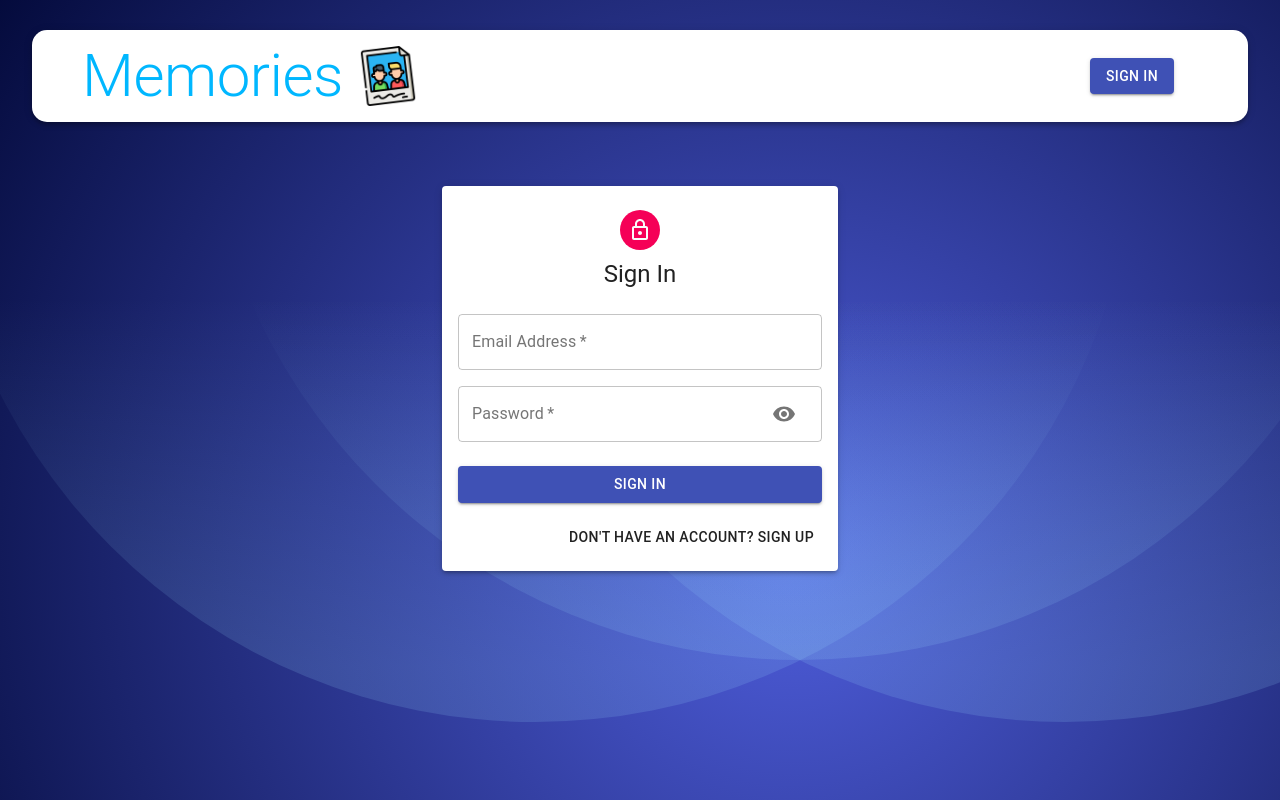
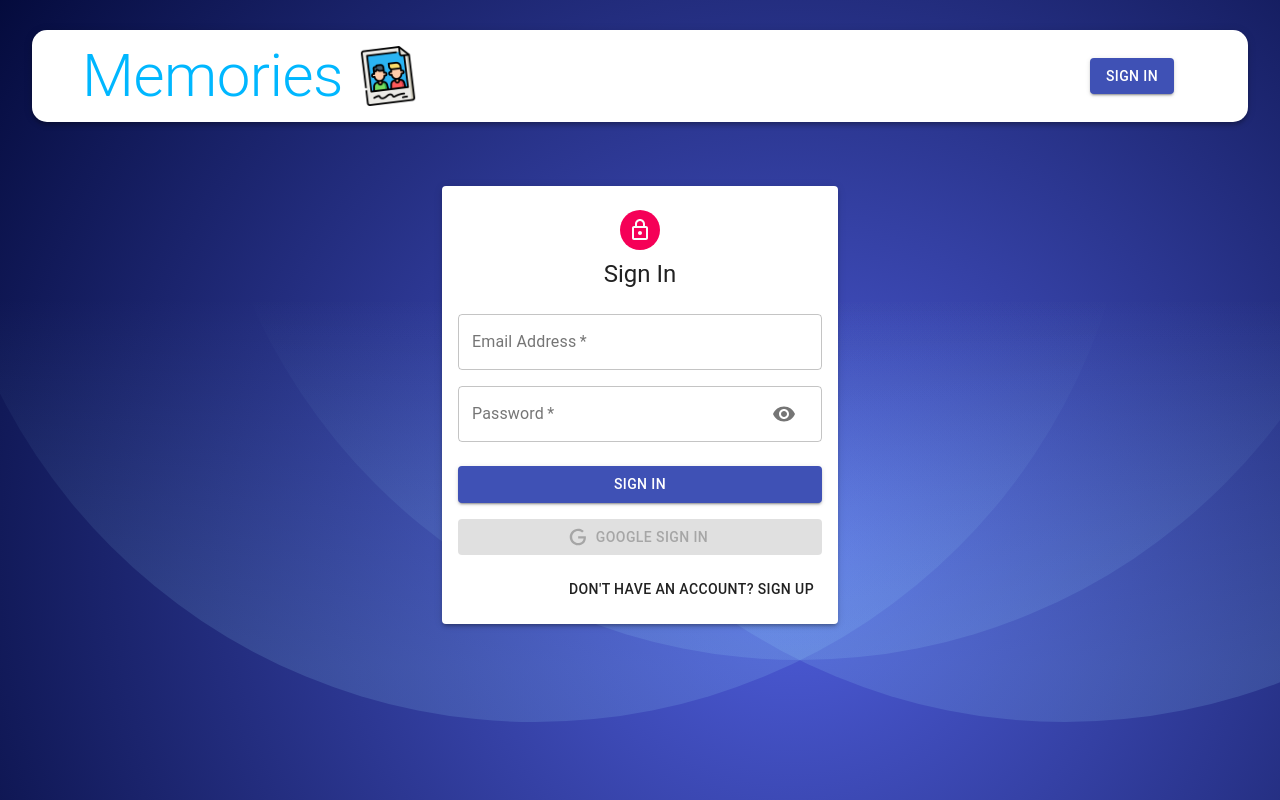
Before and after one commit to chrisarrow90/travel-log-mern, a React (Create React App) app in the folder client/: page /auth in a window 1280 px wide. Built offline with nearby package versions, Linux system fonts and the light colour scheme.

Commit message:
add google sign in auth

```diff
--- a/client/src/components/Auth/Auth.jsx
+++ b/client/src/components/Auth/Auth.jsx
@@ -1,15 +1,20 @@
 import React, { useState } from 'react'
-import { Avatar, Button, Paper, Grid, Typography, Container, TextField } from '@material-ui/core'
+import { useHistory } from 'react-router-dom'
+import { Avatar, Button, Paper, Grid, Typography, Container } from '@material-ui/core'
 import LockOutlinedIcon from '@material-ui/icons/LockOutlined'
+import { GoogleLogin } from 'react-google-login'
+import { useDispatch } from 'react-redux'
 
 import Input from './Input'
-
+import Icon from './icon'
 import useStyles from './styles'
 
 const Auth = () => {
   const classes = useStyles()
   const [showPassword, setShowPassword] = useState(false)
   const [isSignup, setIsSignup] = useState(false)
+  const dispatch = useDispatch()
+  const history = useHistory()
 
   const handleSubmit = () => {
     //
@@ -26,6 +31,25 @@
     setShowPassword(false)
   }
 
+  const googleSuccess = async (res) => {
+    // todo
+    console.log(res)
+    const result = res?.profileObj
+    const token = res?.tokenId
+
+    try {
+      dispatch({ type: 'AUTH', data: { result, token } })
+
+      history.push('/')
+    } catch (err) {
+      console.log(err)
+    }
+  }
+
+  const googleFailure = () => {
+    // todo
+    console.log('Google Sign in was unsuccessful. Try again later')
+  }
   return (
     <Container component="main" maxWidth="xs">
       <Paper className={classes.paper} elevation={3}>
@@ -73,7 +97,26 @@
           >
             {isSignup ? 'Sign Up' : 'Sign In'}
           </Button>
-          <Grid container justify="flex-end">
+          <GoogleLogin
+            clientId="161813342199-kh1cqfrdkved2ui9kjn3v9edlk33h24o.apps.googleusercontent.com"
+            render={(renderProps) => (
+              <Button
+                className={classes.googleButton}
+                color="primary"
+                fullWidth
+                onClick={renderProps.onClick}
+                disabled={renderProps.disabled}
+                startIcon={<Icon />}
+                variant="contained"
+              >
+                Google Sign In
+              </Button>
+            )}
+            onSuccess={googleSuccess}
+            onFailure={googleFailure}
+            cookiePolicy="single_host_origin"
+          />
+          <Grid container justifyContent="flex-end">
             <Grid item>
               <Button onClick={switchMode}>
                 {isSignup ? 'Already have an account? Sign In' : "Don't have an account? Sign Up"}
--- a/client/src/components/Auth/Input.js
+++ b/client/src/components/Auth/Input.js
@@ -14,7 +14,8 @@
         autoFocus={autoFocus}
         type={type}
         InputProps={
-          name === 'password' && {
+          name === 'password'
+            ? {
                 endAdornment: (
                   <InputAdornment position="end">
                     <IconButton onClick={handleShowPassword}>
@@ -23,6 +24,7 @@
                   </InputAdornment>
                 )
               }
+            : null
         }
         fullWidth
         required
--- /dev/null
+++ b/client/src/components/Auth/icon.js
@@ -0,0 +1,12 @@
+import React from 'react'
+
+const icon = () => (
+  <svg style={{ width: '20px', height: '20px' }} viewBox="0 0 24 24">
+    <path
+      fill="currentColor"
+      d="M21.35,11.1H12.18V13.83H18.69C18.36,17.64 15.19,19.27 12.19,19.27C8.36,19.27 5,16.25 5,12C5,7.9 8.2,4.73 12.2,4.73C15.29,4.73 17.1,6.7 17.1,6.7L19,4.72C19,4.72 16.56,2 12.1,2C6.42,2 2.03,6.8 2.03,12C2.03,17.05 6.16,22 12.25,22C17.6,22 21.5,18.33 21.5,12.91C21.5,11.76 21.35,11.1 21.35,11.1V11.1Z"
+    />
+  </svg>
+)
+
+export default icon
--- a/client/src/components/Navbar/Navbar.jsx
+++ b/client/src/components/Navbar/Navbar.jsx
@@ -1,5 +1,6 @@
-import React from 'react'
-import { Link } from 'react-router-dom'
+import React, { useState, useEffect } from 'react'
+import { useDispatch } from 'react-redux'
+import { Link, useHistory, useLocation } from 'react-router-dom'
 import { AppBar, Typography, Toolbar, Button, Avatar } from '@material-ui/core'
 
 import memories from '../../images/memories.png'
@@ -7,8 +8,24 @@
 
 const Navbar = () => {
   const classes = useStyles()
+  const [user, setUser] = useState(JSON.parse(localStorage.getItem('profile')))
+  const dispatch = useDispatch()
+  const history = useHistory()
+  const location = useLocation()
 
-  const user = null
+  useEffect(() => {
+    const token = user?.token
+
+    // JWT
+
+    setUser(JSON.parse(localStorage.getItem('profile')))
+  }, [location])
+
+  const logout = () => {
+    dispatch({ type: 'LOGOUT' })
+    setUser(null)
+    history.push('/')
+  }
 
   return (
     <AppBar className={classes.appBar} position="static" color="inherit">
@@ -27,7 +44,12 @@
             <Typography className={classes.userName} variant="h6">
               {user.result.name}
             </Typography>
-            <Button variant="contained" className={classes.logout} color="secondary">
+            <Button
+              variant="contained"
+              className={classes.logout}
+              color="secondary"
+              onClick={logout}
+            >
               Logout
             </Button>
           </div>
--- a/client/src/redux/actions/actionTypes.js
+++ b/client/src/redux/actions/actionTypes.js
@@ -3,3 +3,5 @@
 export const UPDATE_POST = 'UPDATE_POST'
 export const DELETE_POST = 'DELETE_POST'
 export const LIKE_POST = 'LIKE_POST'
+export const AUTH = 'AUTH'
+export const LOGOUT = 'LOGOUT'
--- /dev/null
+++ b/client/src/redux/reducers/auth.js
@@ -0,0 +1,16 @@
+import { AUTH, LOGOUT } from '../actions/actionTypes'
+
+const authReducer = (state = { authData: null }, action) => {
+  switch (action.type) {
+    case AUTH:
+      localStorage.setItem('profile', JSON.stringify({ ...action?.data }))
+      return { ...state, authData: action?.data }
+    case LOGOUT:
+      localStorage.clear()
+      return { ...state, authData: null }
+    default:
+      return state
+  }
+}
+
+export default authReducer
--- a/client/src/redux/reducers/index.js
+++ b/client/src/redux/reducers/index.js
@@ -1,7 +1,9 @@
 import { combineReducers } from 'redux'
 
 import posts from './posts'
+import auth from './auth'
 
 export default combineReducers({
-  posts
+  posts,
+  auth
 })
```
Lines whose indentation alone changed are shown as unchanged.
